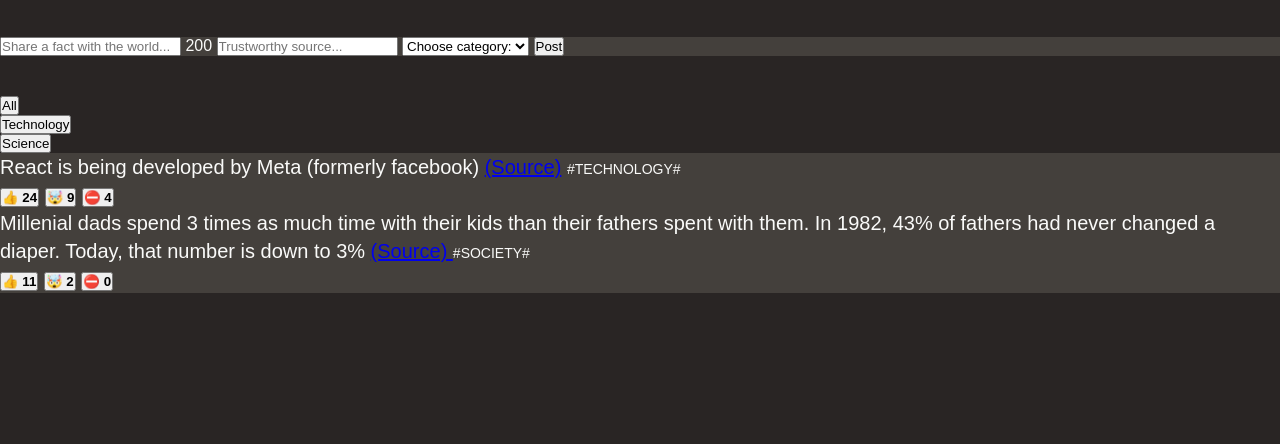
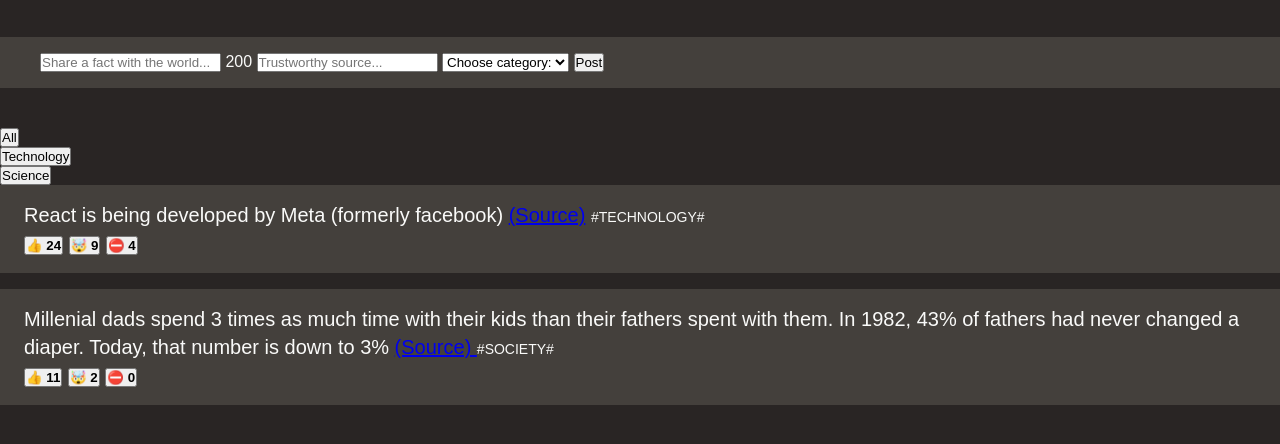
Before and after one commit to RachanaDevi/Today-I-Learned-App, a plain HTML site: page index.html in a window 1280 px wide. Shown: the part 142-586 px from the top of the page. Drawn offline with Linux system fonts and the light colour scheme; a web font is replaced by a local one.

Commit message:
Rachana | Add margin and padding for fact

```diff
--- a/style.css
+++ b/style.css
@@ -19,6 +19,7 @@ body {
 .fact-form {
   background-color: #44403c;
   margin-bottom: 40px;
+  padding: 16px 40px;
 }
 
 h1 {
@@ -32,8 +33,9 @@ h1 {
 .fact {
   font-size: 20px;
   line-height: 1.4;
-
   background-color: #44403c;
+  margin-bottom: 16px;
+  padding: 16px 24px; /* top,bottom and left and right*/
 }
 
 .tag {
```
